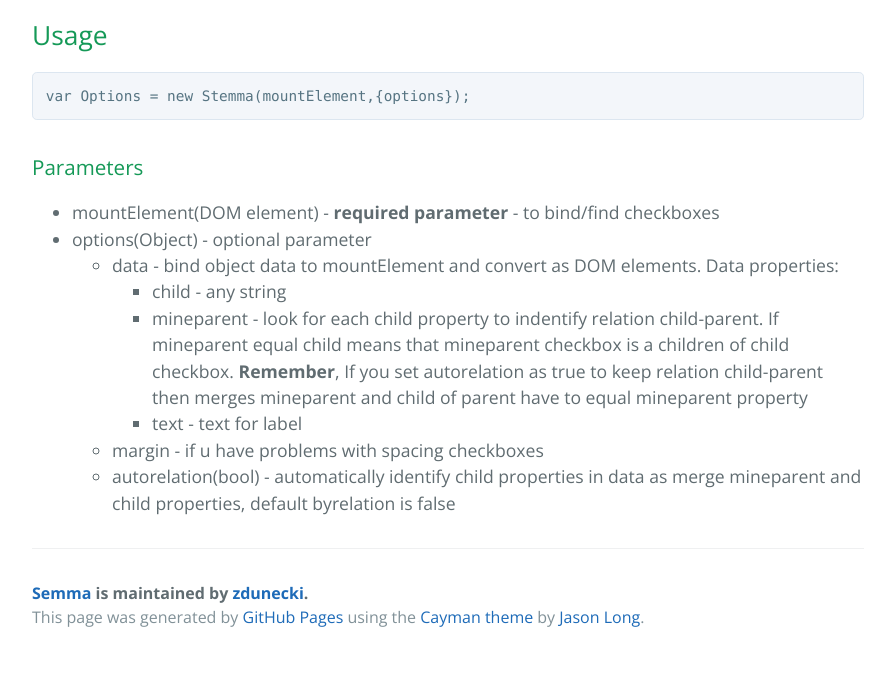
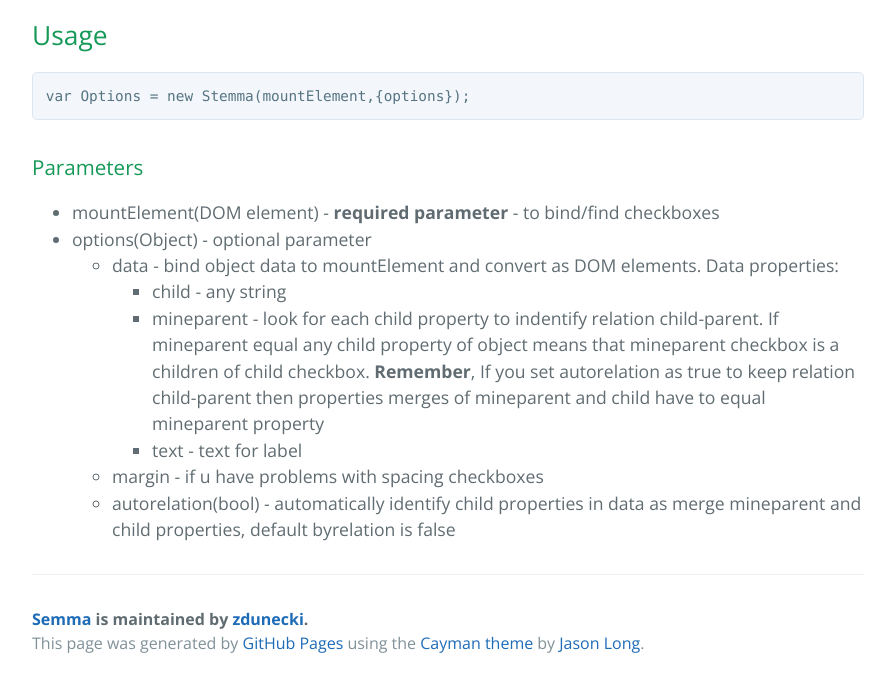
Before and after one commit to zdunecki/Stemma, a plain HTML site: page index.html in a window 1280 px wide. Shown: the part 1558-2245 px from the top of the page, without its empty margins (192-1087 px from the left). Before the commit the page ends 2219 px from the top, so only its background shows below. Drawn offline with nearby package versions, Linux system fonts and the light colour scheme.

```diff
--- a/index.html
+++ b/index.html
@@ -77,7 +77,7 @@
 
 <ul>
 <li>child - any string </li>
-<li>mineparent - look for each child property to indentify relation child-parent. If mineparent equal child means that mineparent checkbox is a children of child checkbox. <strong>Remember</strong>, If you set autorelation as true to keep relation child-parent then merges mineparent and child of parent have to equal mineparent property</li>
+<li>mineparent - look for each child property to indentify relation child-parent. If mineparent equal any child property of object means that mineparent checkbox is a children of child checkbox. <strong>Remember</strong>, If you set autorelation as true to keep relation child-parent then properties merges of mineparent and child have to equal mineparent property</li>
 <li>text - text for label</li>
 </ul>
 </li>
```
Also changed, not shown: params.json (+1 -1 lines).
